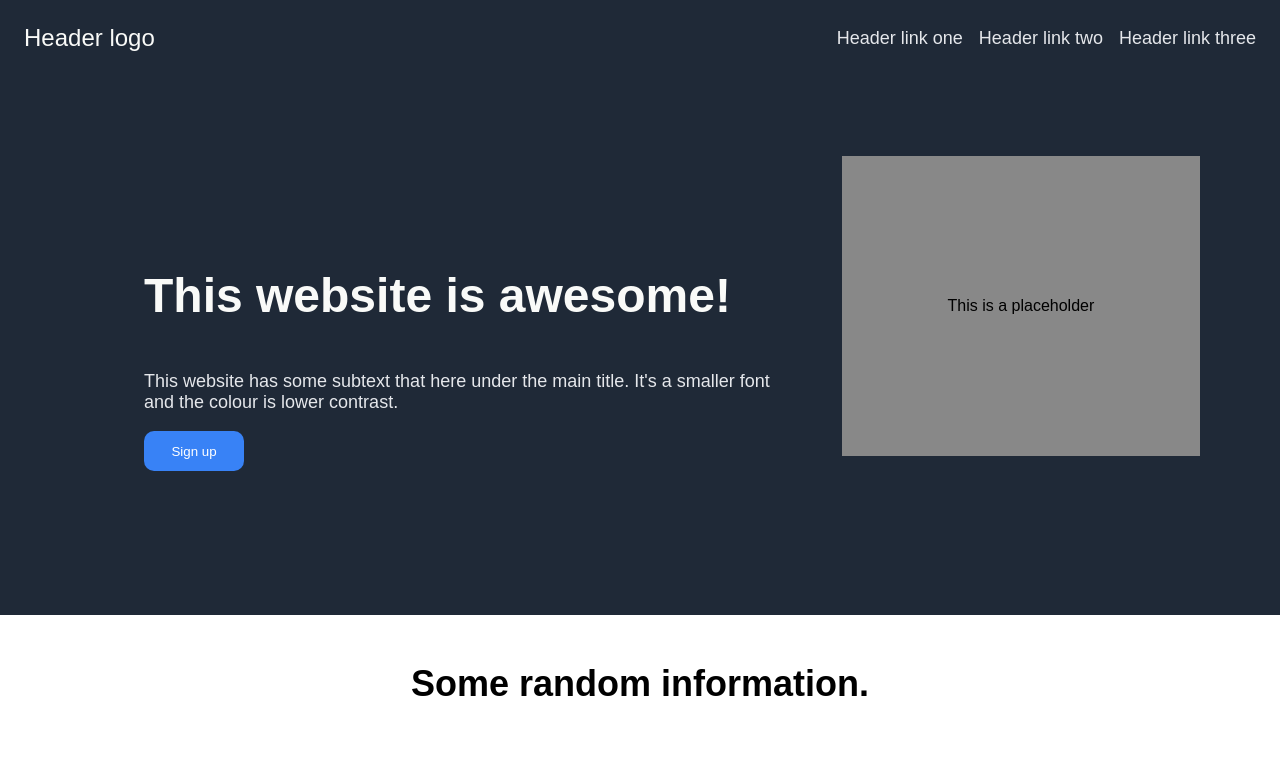
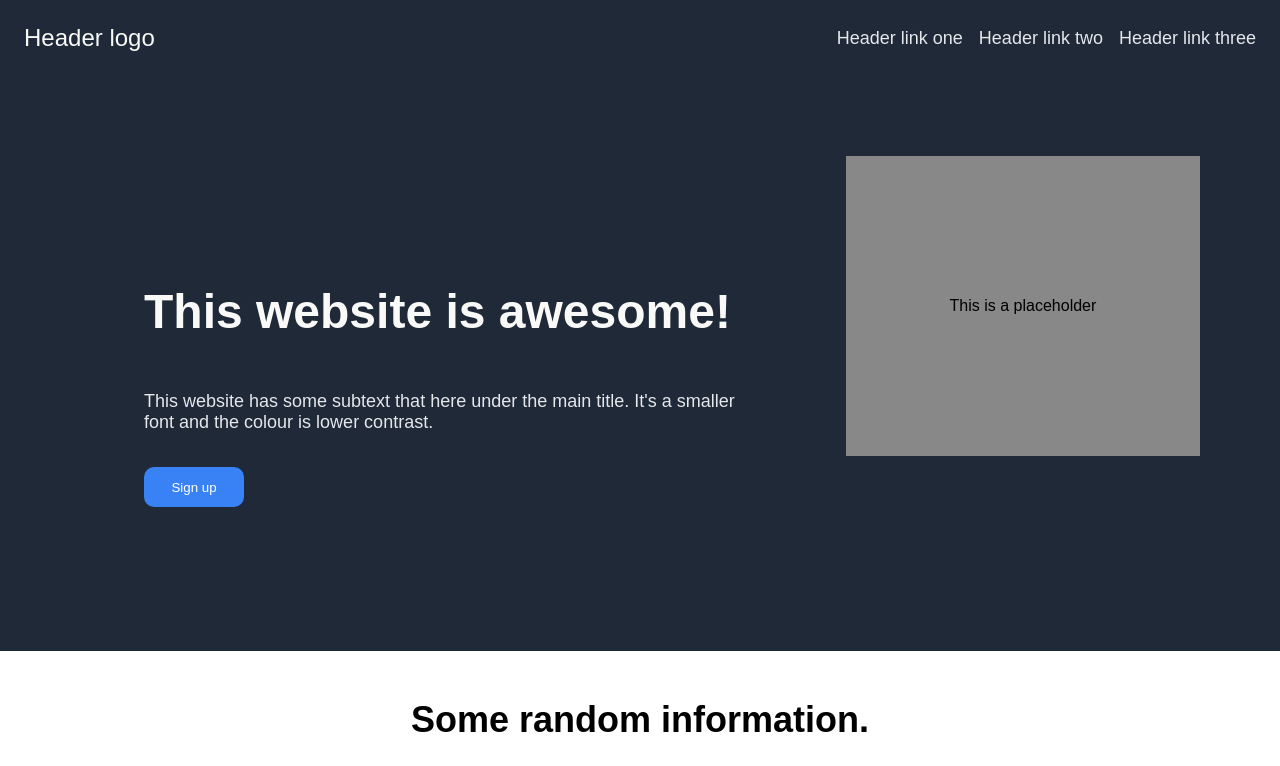
Before and after one commit to Seanster911/project-landingpage, a plain HTML site: page index.htm in a window 1280 px wide. Shown: the top 766 px of the page. Drawn offline with Linux system fonts and the light colour scheme.

Commit message:
index.htm

```diff
--- a/style.css
+++ b/style.css
@@ -72,6 +72,9 @@ a {
     font-weight: 800;
     display: flex;
     flex-wrap: wrap;
+    padding: 16px;
+    padding-left: 0;
+    padding-bottom: 0;
 }
 
 .left-para {
@@ -79,6 +82,9 @@ a {
     color: #E5E7EB;
     display: flex;
     flex-wrap: wrap;
+    padding: 16px;
+    padding-left: 0;
+    padding-top: 4px;
 }
 
 .right-header {
```
